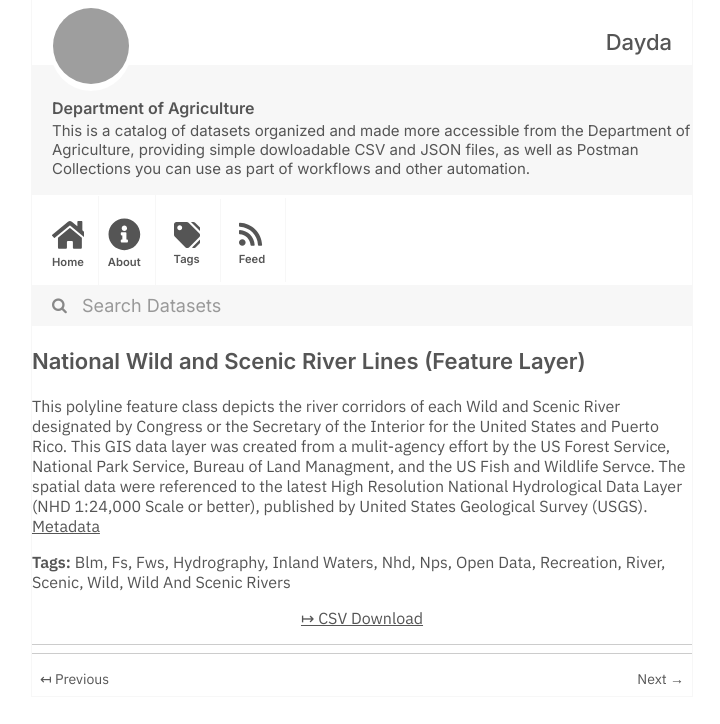
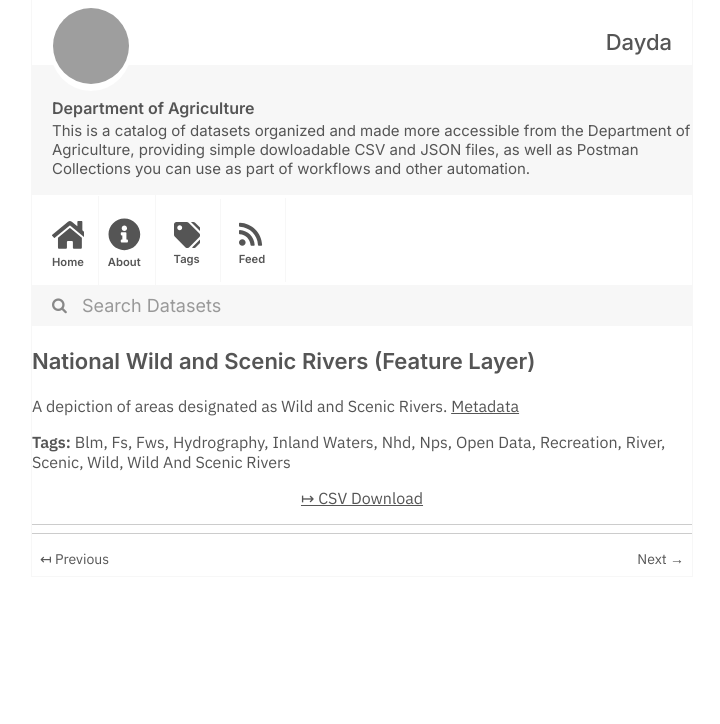
Before and after one commit to dayda-entities/department-of-agriculture, a Jekyll site: the page built from _posts/2020-12-03-national-wild-and-scenic-river.md, in a window 1280 px wide, cut to the strip 0-724 px from the top of the page. Shown: the whole strip, without its empty margins (278-998 px from the left). Built offline with Jekyll 4.4.1, drawn with Linux system fonts in a browser that asks for light colours; grey boxes are pictures that could not be loaded.

Commit message:
Publish Data

```diff
--- a/_posts/2020-12-03-national-wild-and-scenic-river.md
+++ b/_posts/2020-12-03-national-wild-and-scenic-river.md
@@ -1,7 +1,7 @@
 ---
-title: National Wild and Scenic River Lines (Feature Layer)
-created: '2020-12-03T20:28:40.230582'
-modified: '2021-05-14T15:28:30.452670'
+title: National Wild and Scenic Rivers (Feature Layer)
+created: '2020-12-03T20:28:41.595422'
+modified: '2021-05-14T15:28:35.453096'
 state: active
 type: dataset
 tags:
@@ -20,9 +20,9 @@ tags:
   - Wild And Scenic Rivers
 groups: []
 csv_url: >-
-  https://data-usfs.hub.arcgis.com/datasets/71c40a05063f4e6ebec08af558a9145c_0.csv?outSR=%7B%22latestWkid%22%3A4269%2C%22wkid%22%3A4269%7D
+  https://data-usfs.hub.arcgis.com/datasets/183f02cd2f374c2bb7969bc4d9901ae7_0.csv?outSR=%7B%22latestWkid%22%3A4269%2C%22wkid%22%3A4269%7D
 json_url: ''
 layout: post
 
 ---
-This polyline feature class depicts the river corridors of each Wild and Scenic River designated by Congress or the Secretary of the Interior for the United States and Puerto Rico. This GIS data layer was created from a mulit-agency effort by the US Forest Service, National Park Service, Bureau of Land Managment, and the US Fish and Wildlife Servce. The spatial data were referenced to the latest High Resolution National Hydrological Data Layer (NHD 1:24,000 Scale or better), published by United States Geological Survey (USGS). <a href='https://data.fs.usda.gov/geodata/edw/edw_resources/meta/S_USA.WildScenicRiver_LN.xml' target='_blank'>Metadata</a>
+A depiction of areas designated as Wild and Scenic Rivers. <a href='https://data.fs.usda.gov/geodata/edw/edw_resources/meta/S_USA.WildScenicRiver.xml' target='_blank'>Metadata</a>
```
